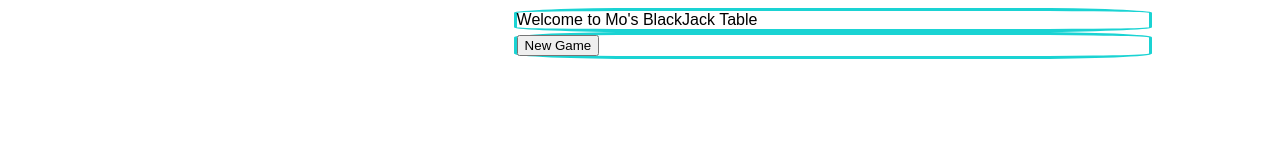
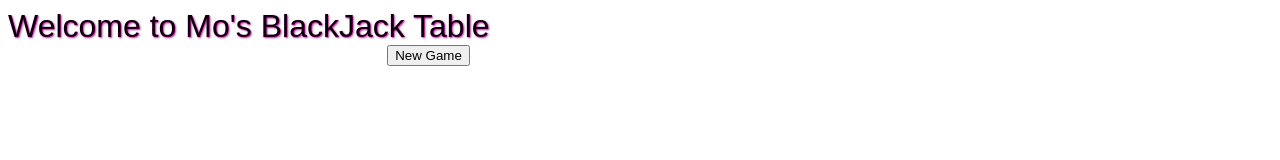
Before and after one commit to MonserrateV/blackJack, a plain HTML site: page index.html in a window 1280 px wide. Drawn offline with Linux system fonts and the light colour scheme; a web font is replaced by a local one.

Commit message:
playing with the style

```diff
--- a/index.html
+++ b/index.html
@@ -11,8 +11,8 @@
 </head>
 
 <body>
-    <header class="text-center" id="text-area">Welcome to Mo's BlackJack Table</header>
     <div class="container">
+        <header class="text-center" id="text-area">Welcome to Mo's BlackJack Table</header>
         <div class="row">
             <div class="col-sm-3">
                 <button id="new-game">New Game</button>
--- a/index.js
+++ b/index.js
@@ -21,7 +21,7 @@ hitButton.style.display = 'none';
 stayButton.style.display = 'none';
 showStatus();
 
-newGame.addEventListener('click', function() {
+newGame.addEventListener('click', function () {
     gameStarted = true;
     gameOver = false;
     playerWon = false;
@@ -38,13 +38,13 @@ newGame.addEventListener('click', function() {
 });
 
 //config the HIT/STAY buttons
-hitButton.addEventListener('click', function() {
+hitButton.addEventListener('click', function () {
     playerCards.push(getNextCard());
     checkForEndOfGame();
     showStatus();
 });
 
-stayButton.addEventListener('click', function() {
+stayButton.addEventListener('click', function () {
     gameOver = true;
     checkForEndOfGame();
     showStatus();
@@ -161,6 +161,7 @@ function checkForEndOfGame() {
 function showStatus() {
     if (!gameStarted) {
         textArea.innerText = "Welcome to Mo's BlackJack Table";
+        textArea.classList.add('intro');
         return;
     }
 
--- a/style.css
+++ b/style.css
@@ -3,17 +3,21 @@ header {
     font-family: 'Black And White Picture', sans-serif;
 }
 
-.container,
-#text-area {
-    margin-left: 40%;
+/*#text-area {
+    margin-left: 30%;
+    height: 250px;
     width: 50%;
     border: 3px solid #1AD3D3;
-    border-shadow: 2px 2px 6px #DD00BA;
+    box-shadow: 2px 2px 6px #DD00BA;
     border-radius: 20%;
+}*/
+
+.intro{
+    font-size: 24pt;
+    color: black;
+    text-shadow: 1px 1px 2px #DD00BA;
 }
-
-
 button {
-    margin: auto;
+    margin-left: 30%;
     font-family: 'Aclonica', sans-serif;
 }
```
